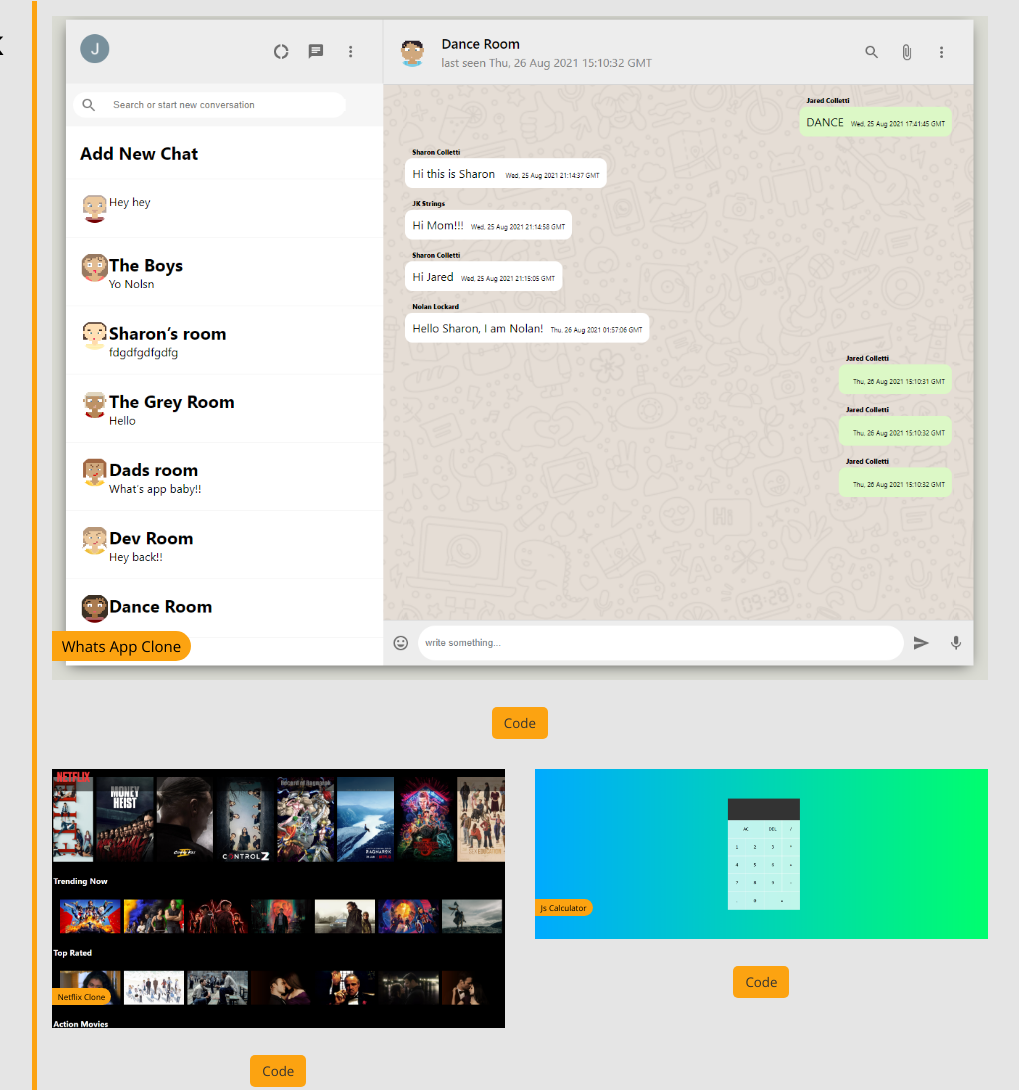
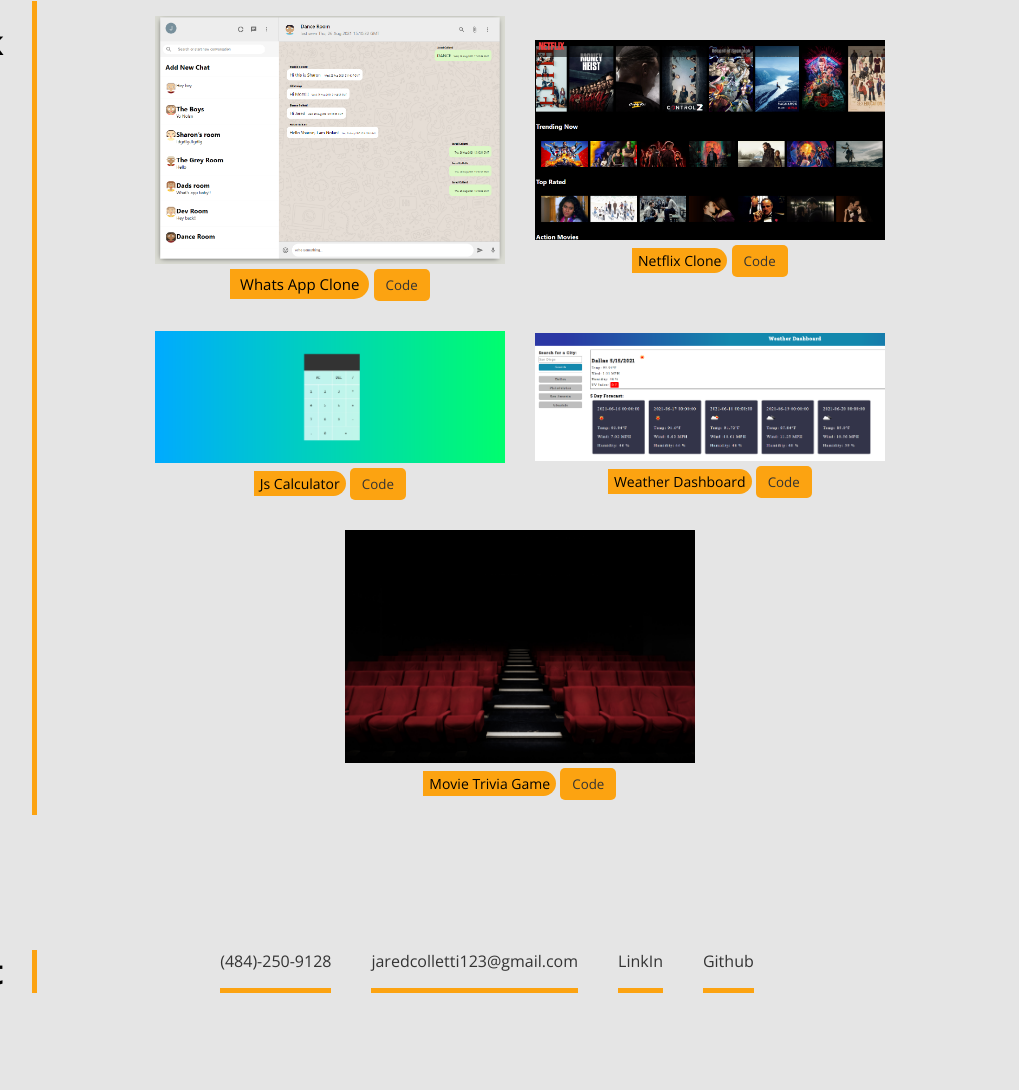
Before and after one commit to JaredC71/Portfolio, a plain HTML site: page index.html in a window 1280 px wide. Shown: the part 687-1777 px from the top of the page, without its empty margins (228-1247 px from the left). Drawn offline with nearby package versions, Linux system fonts and the light colour scheme.

Commit message:
replaced grid with flexbox

```diff
--- a/index.html
+++ b/index.html
@@ -72,19 +72,25 @@
           fundementals of HTML, CSS and JavaScript. I have completed the
           University of Pennsylvannia's full-time coding bootcamp where I am
           sharpened my skills and learned a laundry list of new ones!<br />
-          <span class="about-me-text">Skills: HTML5, CSS, JavaScript, GitBash, React, Node, Express, Mongodb, GraphQl</span>
+          <span class="about-me-text"
+            >Skills: HTML5, CSS, JavaScript, GitBash, React, Node, Express,
+            Mongodb, GraphQl</span
+          >
         </p>
       </article>
       <!--Projects-->
       <main>
         <h1>Work</h1>
         <section class="projects">
-          <div class="project-housing span-two" id="projects">
+          <div class="project-housing" id="projects">
             <a href="https://whatsappclone-63554.web.app/"
               ><img src="./img/WhatsAppClone.PNG" alt=""
             /></a>
-            <span class="project-tag" id="calculator-tag">Whats App Clone</span>
+
             <div class="Btn-inline">
+              <span class="project-tag" id="calculator-tag"
+                >Whats App Clone</span
+              >
               <button class="project-btn" id="codeBtn">
                 <a href="https://whatsappclone-63554.web.app/">Code</a>
               </button>
@@ -94,8 +100,9 @@
             <a href="https://react-netflix-clone-80ed7.web.app/"
               ><img src="./img/NetflixClone.PNG" alt=""
             /></a>
-            <span class="project-tag">Netflix Clone</span>
+
             <div class="Btn-inline">
+              <span class="project-tag">Netflix Clone</span>
               <button class="project-btn" id="codeBtn">
                 <a href="https://github.com/JaredC71/React-Netflix-Clone"
                   >Code</a
@@ -107,8 +114,9 @@
             <a href="https://jaredc71.github.io/JavaScript-Calculator/"
               ><img src="./img/calculator-pic.png" alt=""
             /></a>
-            <span class="project-tag">Js Calculator</span>
+
             <div class="Btn-inline">
+              <span class="project-tag">Js Calculator</span>
               <button class="project-btn" id="codeBtn">
                 <a href="https://github.com/JaredC71/JavaScript-Calculator"
                   >Code</a
@@ -120,21 +128,23 @@
             <a href="https://jaredc71.github.io/Weather-Dashboard/"
               ><img src="./img/weather-dashboard-screenshot.png" alt=""
             /></a>
-            <span class="project-tag">Weather Dashboard</span>
+
             <div class="Btn-inline">
+             <span class="project-tag">Weather Dashboard</span>
               <button class="project-btn" id="codeBtn">
                 <a href="https://github.com/JaredC71/Weather-Dashboard">Code</a>
               </button>
             </div>
           </div>
-          <div class="project-housing span-two">
+          <div class="project-housing">
             <a href="https://sushistarlove.github.io/movie-trivia-jbg/"
               ><img src="./img/cinema.jpg" alt=""
             /></a>
+
+            <div class="Btn-inline">
             <span class="project-tag" id="to-do-list-tag"
               >Movie Trivia Game</span
             >
-            <div class="Btn-inline">
               <button class="project-btn" id="codeBtn">
                 <a href="https://github.com/sushistarlove/movie-trivia-jbg"
                   >Code</a
--- a/style.css
+++ b/style.css
@@ -139,9 +139,11 @@
     color: #333;
 }
 .projects {
-    display: grid;
-    grid-template-columns: repeat(2, 1fr);
-    margin: 0 auto;
+    display: flex;
+    width: 100%;
+    flex-wrap: wrap;
+    justify-content: center;
+    align-items: center;
 }
 .project-housing {
     margin: 15px;
@@ -150,9 +152,10 @@
     background-color: var(--secondary-color);
     position: relative;
     z-index: 1;
-    bottom: 50px;
+
+
     padding: 3px 6px;
-    font-size: 8px;
+    font-size: 14px;
     border-radius: 0px 20px 20px 0px;
 }
 #calculator-tag {
@@ -161,13 +164,13 @@
 
 }
 .project-housing a img {
-    width: 100%;
-    height: auto;
+    width: 350px;
+
 
 }
 .project-housing a img:hover {
     border: 5px solid var(--secondary-color);
-    width: 101%;
+    width: 360px;
 }
 .span-two {
     grid-column: 1 / span 2;
@@ -237,19 +240,12 @@
         text-align: center;
 
     }
-    .projects {
-        display: grid;
-        grid-template-columns: repeat(1, 1fr);
 
-    }
     .project-housing {
         margin: 15px 0px;
         grid-column: 1 / span 2;
     }
-    #to-do-list-tag {
-        position: relative;
-        bottom: 30px;
-    }
+
     footer {
         flex-direction: column;
         padding: 0;
```
